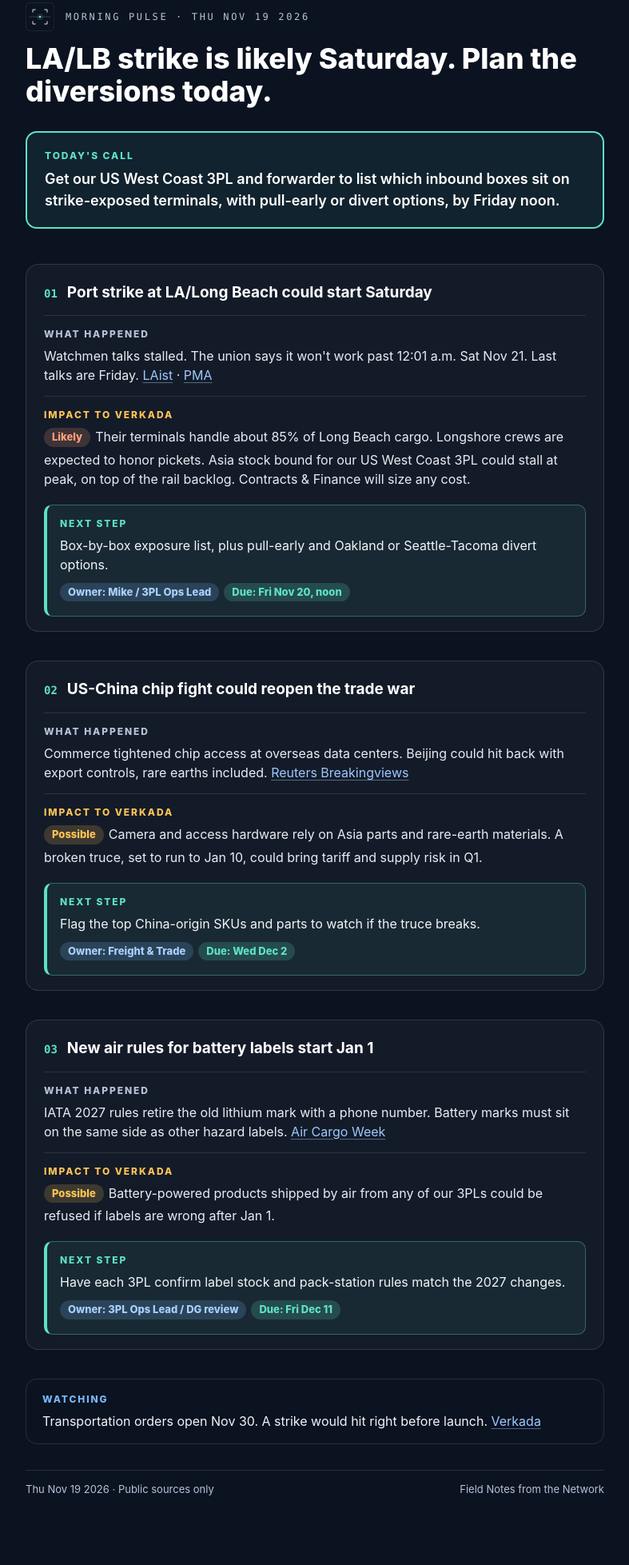
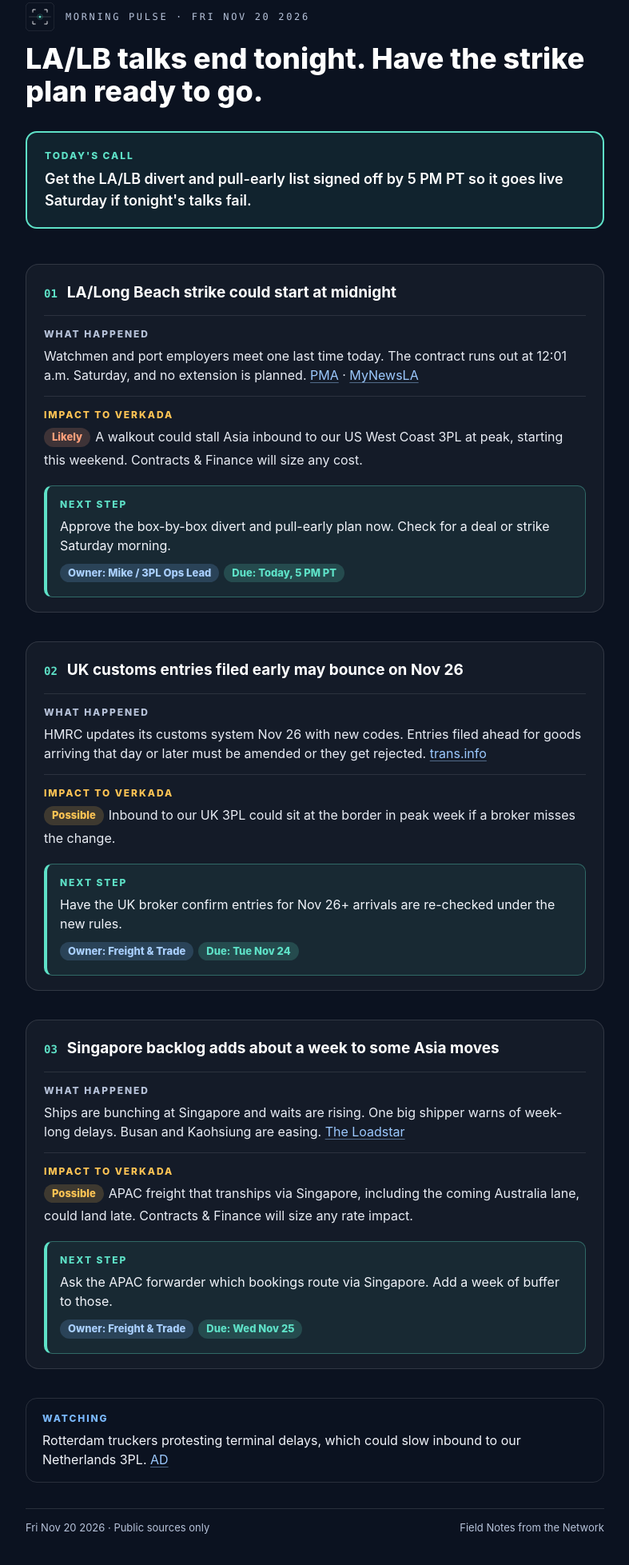
Before and after one commit to mikesupernova/decks, a plain HTML site: page pulse.html in a window 1280 px wide. Shown: the part 39-1996 px from the top of the page at 80% size, without its empty margins (246-1033 px from the left). Before the commit the page ends 1951 px from the top, so only its background shows below. Drawn offline with Linux system fonts and the light colour scheme.

Commit message:
Morning pulse 2026-11-20

```diff
--- a/pulse.html
+++ b/pulse.html
@@ -1,7 +1,7 @@
 <!DOCTYPE html>
 <html lang="en"><head><meta charset="utf-8">
 <meta name="viewport" content="width=device-width,initial-scale=1,viewport-fit=cover">
-<title>Morning Pulse · Nov 19 2026</title>
+<title>Morning Pulse · Nov 20 2026</title>
 <style>
 *{box-sizing:border-box;margin:0;padding:0}
 html,body{background:#0b1220}
@@ -37,23 +37,24 @@ a{color:#9cc9ff;text-decoration:underline;text-decoration-color:rgba(156,201,255
 footer{margin-top:32px;padding-top:14px;border-top:1px solid rgba(255,255,255,.12);font-size:13px;color:#b7c3da;display:flex;justify-content:space-between;gap:10px;flex-wrap:wrap}
 @media (max-width:700px){.wrap{padding:26px 18px 32px}.call{padding:18px}.item{padding:18px 16px 14px;margin-bottom:28px}.item h2{font-size:18px}.call p{font-size:17px}}
 @media print{body{background:#0b1220;-webkit-print-color-adjust:exact;print-color-adjust:exact}}
-</style></head>
+</style>
+</head>
 <body><div class="wrap">
-<header><svg viewBox="0 0 120 120" aria-hidden="true"><rect x="1" y="1" width="118" height="118" rx="18" fill="#0b1220" stroke="#fff" stroke-opacity=".16" stroke-width="2"/><g fill="none" stroke="#f5f7fa" stroke-width="3"><path d="M30 42V30H42M78 30H90V42M90 78V90H78M42 90H30V78"/></g><path d="M14 60H106" stroke="#f5f7fa" stroke-opacity=".38" stroke-width="1.5"/><circle cx="60" cy="60" r="11" fill="none" stroke="#5ee1c7" stroke-opacity=".55" stroke-width="1.5"/><circle cx="60" cy="60" r="5" fill="#5ee1c7"/></svg><div class="stamp">Morning Pulse · Thu Nov 19 2026</div></header>
-<h1>LA/LB strike is likely Saturday. Plan the diversions today.</h1>
-<section class="call"><span class="lbl">Today's call</span><p>Get our US West Coast 3PL and forwarder to list which inbound boxes sit on strike-exposed terminals, with pull-early or divert options, by Friday noon.</p></section>
-<article class="item"><h2><span class="n">01</span>Port strike at LA/Long Beach could start Saturday</h2>
-<div class="row what"><span class="lbl">What happened</span><p>Watchmen talks stalled. The union says it won't work past 12:01 a.m. Sat Nov 21. Last talks are Friday. <a href="https://laist.com/news/transportation/port-workers-strike-looks-more-likely-this-weekend-shippers-say">LAist</a> · <a href="https://www.pmanet.org/statements-and-press-releases/">PMA</a></p></div>
-<div class="row imp"><span class="lbl">Impact to Verkada</span><p><span class="chip likely">Likely</span>Their terminals handle about 85% of Long Beach cargo. Longshore crews are expected to honor pickets. Asia stock bound for our US West Coast 3PL could stall at peak, on top of the rail backlog. Contracts &amp; Finance will size any cost.</p></div>
-<div class="next"><span class="lbl">Next step</span><p>Box-by-box exposure list, plus pull-early and Oakland or Seattle-Tacoma divert options.</p><div class="chips"><span class="chip own">Owner: Mike / 3PL Ops Lead</span><span class="chip due">Due: Fri Nov 20, noon</span></div></div></article>
-<article class="item"><h2><span class="n">02</span>US-China chip fight could reopen the trade war</h2>
-<div class="row what"><span class="lbl">What happened</span><p>Commerce tightened chip access at overseas data centers. Beijing could hit back with export controls, rare earths included. <a href="https://www.breakingviews.com/ddb76cfb4026/columns/breaking-view/chip-curbs-threaten-us-china-trade-truce-2026-11-18/">Reuters Breakingviews</a></p></div>
-<div class="row imp"><span class="lbl">Impact to Verkada</span><p><span class="chip possible">Possible</span>Camera and access hardware rely on Asia parts and rare-earth materials. A broken truce, set to run to Jan 10, could bring tariff and supply risk in Q1.</p></div>
-<div class="next"><span class="lbl">Next step</span><p>Flag the top China-origin SKUs and parts to watch if the truce breaks.</p><div class="chips"><span class="chip own">Owner: Freight &amp; Trade</span><span class="chip due">Due: Wed Dec 2</span></div></div></article>
-<article class="item"><h2><span class="n">03</span>New air rules for battery labels start Jan 1</h2>
-<div class="row what"><span class="lbl">What happened</span><p>IATA 2027 rules retire the old lithium mark with a phone number. Battery marks must sit on the same side as other hazard labels. <a href="https://aircargoweek.com/new-iata-battery-shipping-regulations-set-to-come-in-for-2027/">Air Cargo Week</a></p></div>
-<div class="row imp"><span class="lbl">Impact to Verkada</span><p><span class="chip possible">Possible</span>Battery-powered products shipped by air from any of our 3PLs could be refused if labels are wrong after Jan 1.</p></div>
-<div class="next"><span class="lbl">Next step</span><p>Have each 3PL confirm label stock and pack-station rules match the 2027 changes.</p><div class="chips"><span class="chip own">Owner: 3PL Ops Lead / DG review</span><span class="chip due">Due: Fri Dec 11</span></div></div></article>
-<section class="watch"><span class="lbl">Watching</span><p>Transportation orders open Nov 30. A strike would hit right before launch. <a href="https://www.verkada.com/webinars/masterclass-monday-verkada-transportation-technical-deep-dive/">Verkada</a></p></section>
-<footer><span>Thu Nov 19 2026 · Public sources only</span><span>Field Notes from the Network</span></footer>
+<header><svg viewBox="0 0 120 120" aria-hidden="true"><rect x="1" y="1" width="118" height="118" rx="18" fill="#0b1220" stroke="#fff" stroke-opacity=".16" stroke-width="2"/><g fill="none" stroke="#f5f7fa" stroke-width="3"><path d="M30 42V30H42M78 30H90V42M90 78V90H78M42 90H30V78"/></g><path d="M14 60H106" stroke="#f5f7fa" stroke-opacity=".38" stroke-width="1.5"/><circle cx="60" cy="60" r="11" fill="none" stroke="#5ee1c7" stroke-opacity=".55" stroke-width="1.5"/><circle cx="60" cy="60" r="5" fill="#5ee1c7"/></svg><div class="stamp">Morning Pulse · Fri Nov 20 2026</div></header>
+<h1>LA/LB talks end tonight. Have the strike plan ready to go.</h1>
+<section class="call"><span class="lbl">Today's call</span><p>Get the LA/LB divert and pull-early list signed off by 5 PM PT so it goes live Saturday if tonight's talks fail.</p></section>
+<article class="item"><h2><span class="n">01</span>LA/Long Beach strike could start at midnight</h2>
+<div class="row what"><span class="lbl">What happened</span><p>Watchmen and port employers meet one last time today. The contract runs out at 12:01 a.m. Saturday, and no extension is planned. <a href="https://www.pmanet.org/press_releases/statement-from-the-pacific-maritime-association-on-contract-talks-with-ilwu-local-26-at-ports-of-la-and-long-beach/">PMA</a> · <a href="https://mynewsla.com/business/2026/11/19/barragan-calls-for-ilwu-and-shipping-companies-to-reach-new-labor-agreement/">MyNewsLA</a></p></div>
+<div class="row imp"><span class="lbl">Impact to Verkada</span><p><span class="chip likely">Likely</span>A walkout could stall Asia inbound to our US West Coast 3PL at peak, starting this weekend. Contracts &amp; Finance will size any cost.</p></div>
+<div class="next"><span class="lbl">Next step</span><p>Approve the box-by-box divert and pull-early plan now. Check for a deal or strike Saturday morning.</p><div class="chips"><span class="chip own">Owner: Mike / 3PL Ops Lead</span><span class="chip due">Due: Today, 5 PM PT</span></div></div></article>
+<article class="item"><h2><span class="n">02</span>UK customs entries filed early may bounce on Nov 26</h2>
+<div class="row what"><span class="lbl">What happened</span><p>HMRC updates its customs system Nov 26 with new codes. Entries filed ahead for goods arriving that day or later must be amended or they get rejected. <a href="https://trans.info/en/new-codes-rejected-declarations-513525">trans.info</a></p></div>
+<div class="row imp"><span class="lbl">Impact to Verkada</span><p><span class="chip possible">Possible</span>Inbound to our UK 3PL could sit at the border in peak week if a broker misses the change.</p></div>
+<div class="next"><span class="lbl">Next step</span><p>Have the UK broker confirm entries for Nov 26+ arrivals are re-checked under the new rules.</p><div class="chips"><span class="chip own">Owner: Freight &amp; Trade</span><span class="chip due">Due: Tue Nov 24</span></div></div></article>
+<article class="item"><h2><span class="n">03</span>Singapore backlog adds about a week to some Asia moves</h2>
+<div class="row what"><span class="lbl">What happened</span><p>Ships are bunching at Singapore and waits are rising. One big shipper warns of week-long delays. Busan and Kaohsiung are easing. <a href="https://theloadstar.com/congestion-at-transhipment-hubs-keeps-intra-asia-rates-firm/">The Loadstar</a></p></div>
+<div class="row imp"><span class="lbl">Impact to Verkada</span><p><span class="chip possible">Possible</span>APAC freight that tranships via Singapore, including the coming Australia lane, could land late. Contracts &amp; Finance will size any rate impact.</p></div>
+<div class="next"><span class="lbl">Next step</span><p>Ask the APAC forwarder which bookings route via Singapore. Add a week of buffer to those.</p><div class="chips"><span class="chip own">Owner: Freight &amp; Trade</span><span class="chip due">Due: Wed Nov 25</span></div></div></article>
+<section class="watch"><span class="lbl">Watching</span><p>Rotterdam truckers protesting terminal delays, which could slow inbound to our Netherlands 3PL. <a href="https://www.ad.nl/rotterdam/rotterdam-zet-streep-door-truckprotest-in-haven-maar-actie-gaat-toch-door-we-houden-ons-zo-veel-mogelijk-aan-de-regels~a52dfe25/">AD</a></p></section>
+<footer><span>Fri Nov 20 2026 · Public sources only</span><span>Field Notes from the Network</span></footer>
 </div></body></html>
```
Also changed, not shown: pulse/2026-11-20.html (added, +60 -0 lines).
